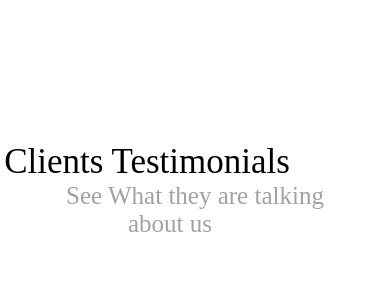
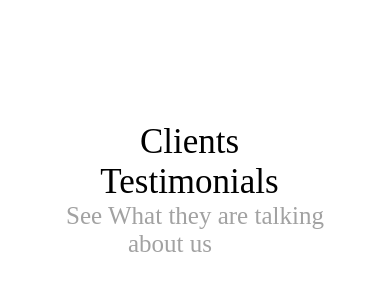
Before and after one commit to thaynafarianogueira/ContructoraSantaFe, a plain HTML site: page index.html in a window 390 px wide. Shown: the part 6009-6294 px from the top of the page. Drawn offline with nearby package versions, Linux system fonts and the light colour scheme; a web font is replaced by a local one.

Commit message:
ajustes css

```diff
--- a/css/mqcontactus.css
+++ b/css/mqcontactus.css
@@ -153,7 +153,7 @@ font-size: 30px;
  aside{
     margin-top: 55px;
     font-size: 25px;
-    margin-left: 55px;
+
  }
 
  .call-btn button a{
--- a/css/style.css
+++ b/css/style.css
@@ -951,9 +951,13 @@ footer {
     grid-template-columns: repeat(2, 1fr);
     gap: 2rem;
   }
-   .header-testimonials{
+   .testimonials{
     text-align: center;
     margin: 20px;
+   }
+
+   .header-testimonials h1{
+    margin-left: 85px;
    }
   .card-testimonials {
     min-width: 100% !important;
```
